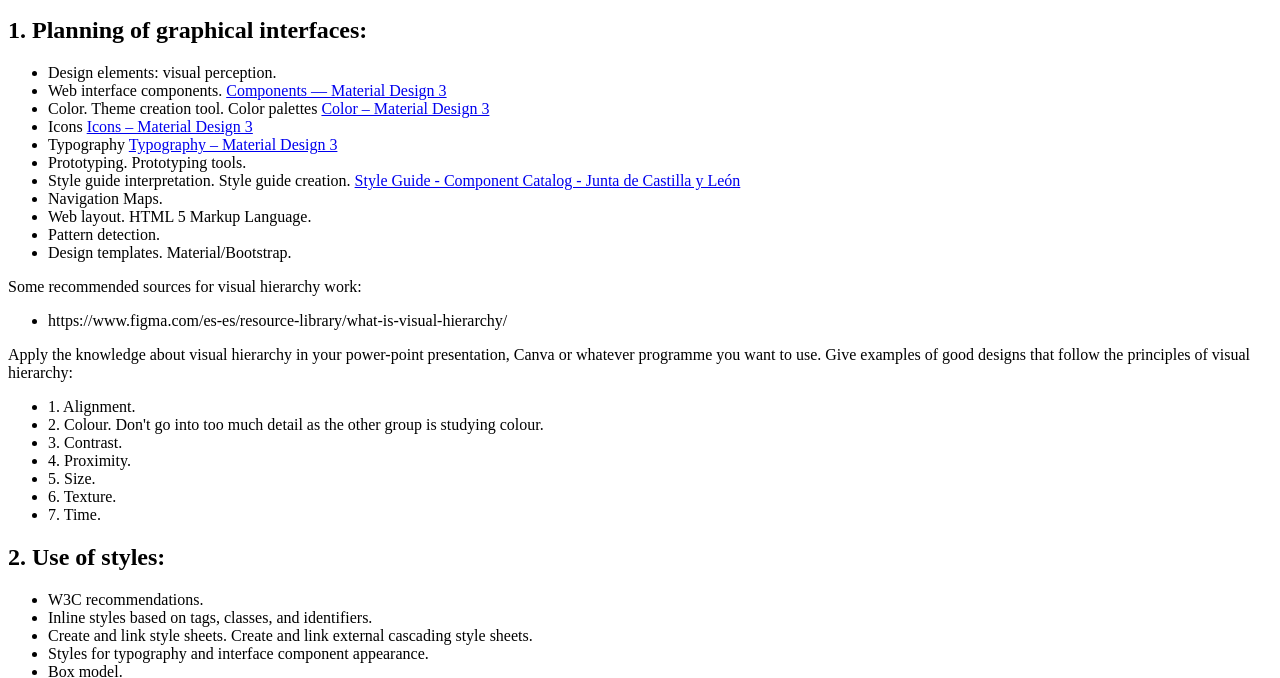
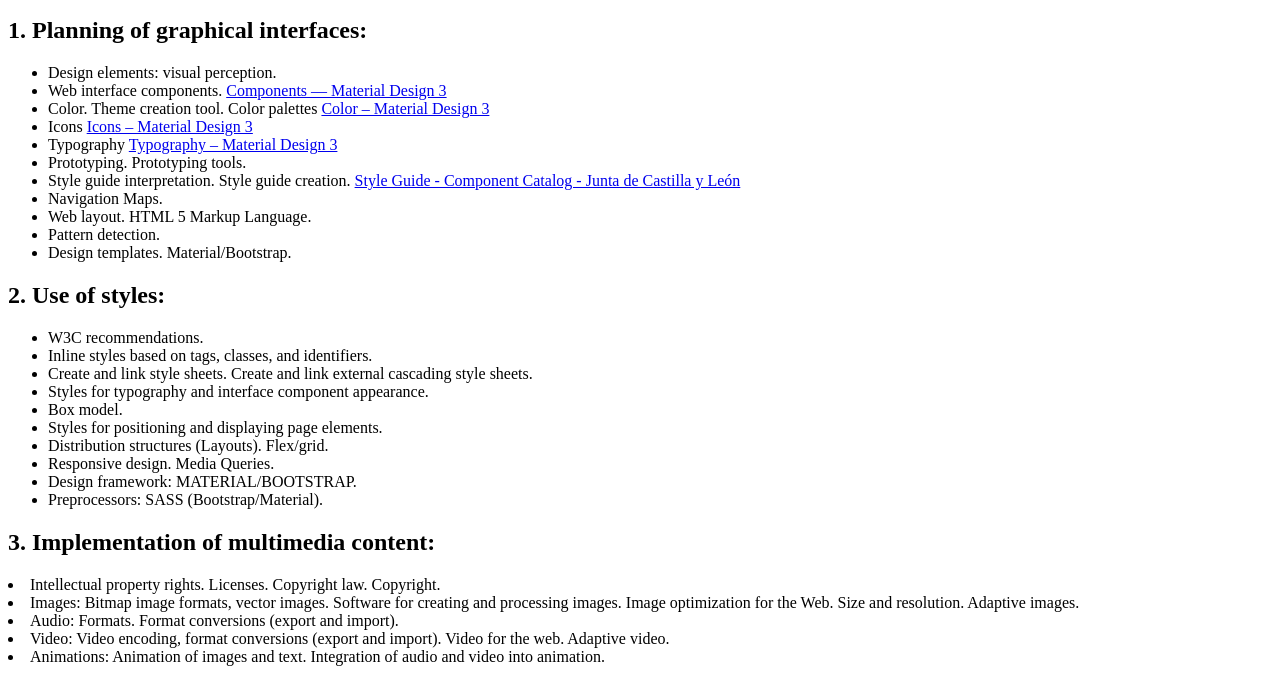
Before and after one commit to NoahGerald/NoahGerald, a plain HTML site: page index.html in a window 1280 px wide. Shown: the part 87-765 px from the top of the page. Drawn offline with Linux system fonts and the light colour scheme.

Commit message:
Update index.html

```diff
--- a/index.html
+++ b/index.html
@@ -14,21 +14,6 @@
   <li>Web layout. HTML 5 Markup Language.</li>
   <li>Pattern detection.</li>
   <li>Design templates. Material/Bootstrap.</li>
-</ul>
-<p>Some recommended sources for visual hierarchy work:</p>
-<ul>
-  <li> https://www.figma.com/es-es/resource-library/what-is-visual-hierarchy/ </li>
-</ul>
-<p>Apply the knowledge about visual hierarchy in your power-point presentation, Canva or whatever programme you want to use.
-Give examples of good designs that follow the principles of visual hierarchy:</p>
-<ul>
-<li>1. Alignment.</li>
-<li>2. Colour. Don't go into too much detail as the other group is studying colour.</li>
-<li>3. Contrast.</li>
-<li>4. Proximity.</li>
-<li>5. Size.</li>
-<li>6. Texture.</li>
-<li>7. Time.</li>
 </ul>
 <h2>2. Use of styles:</h2>
 <ul>
```
